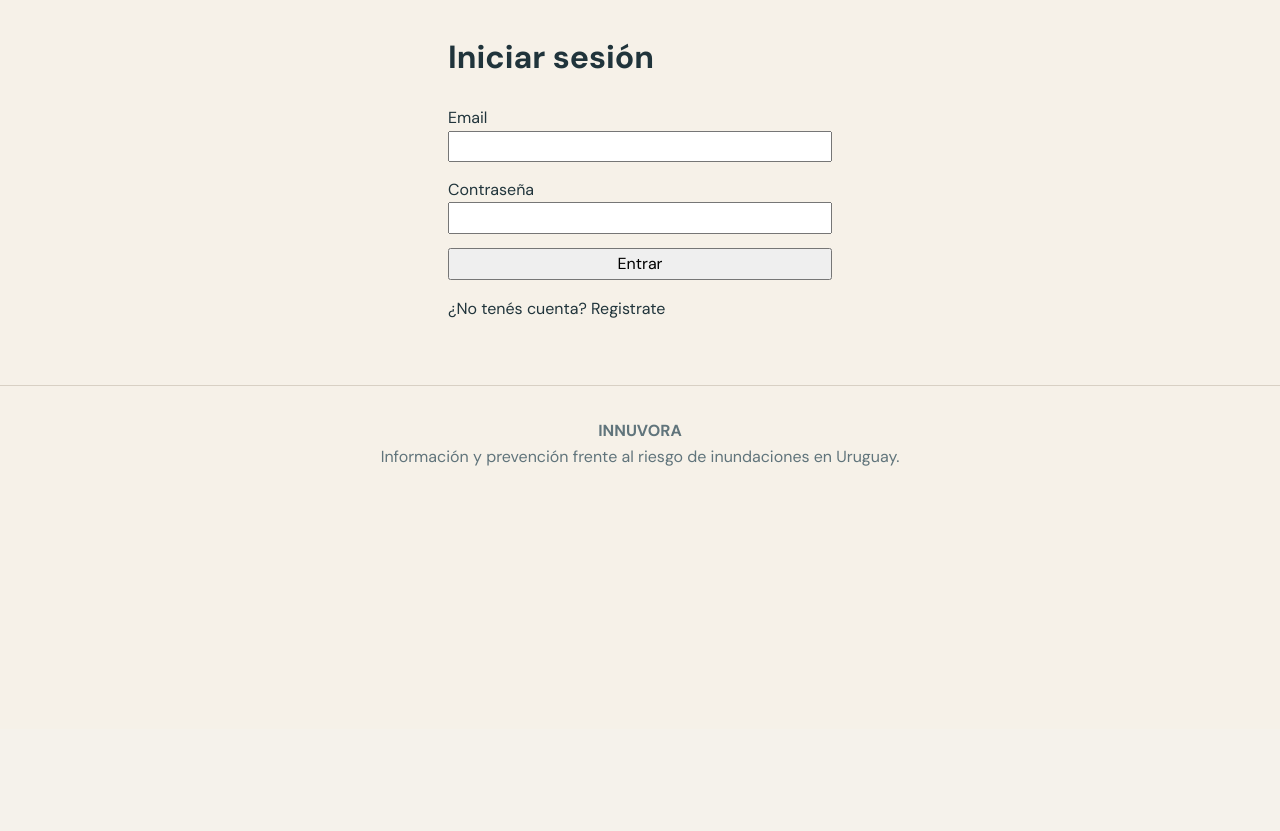
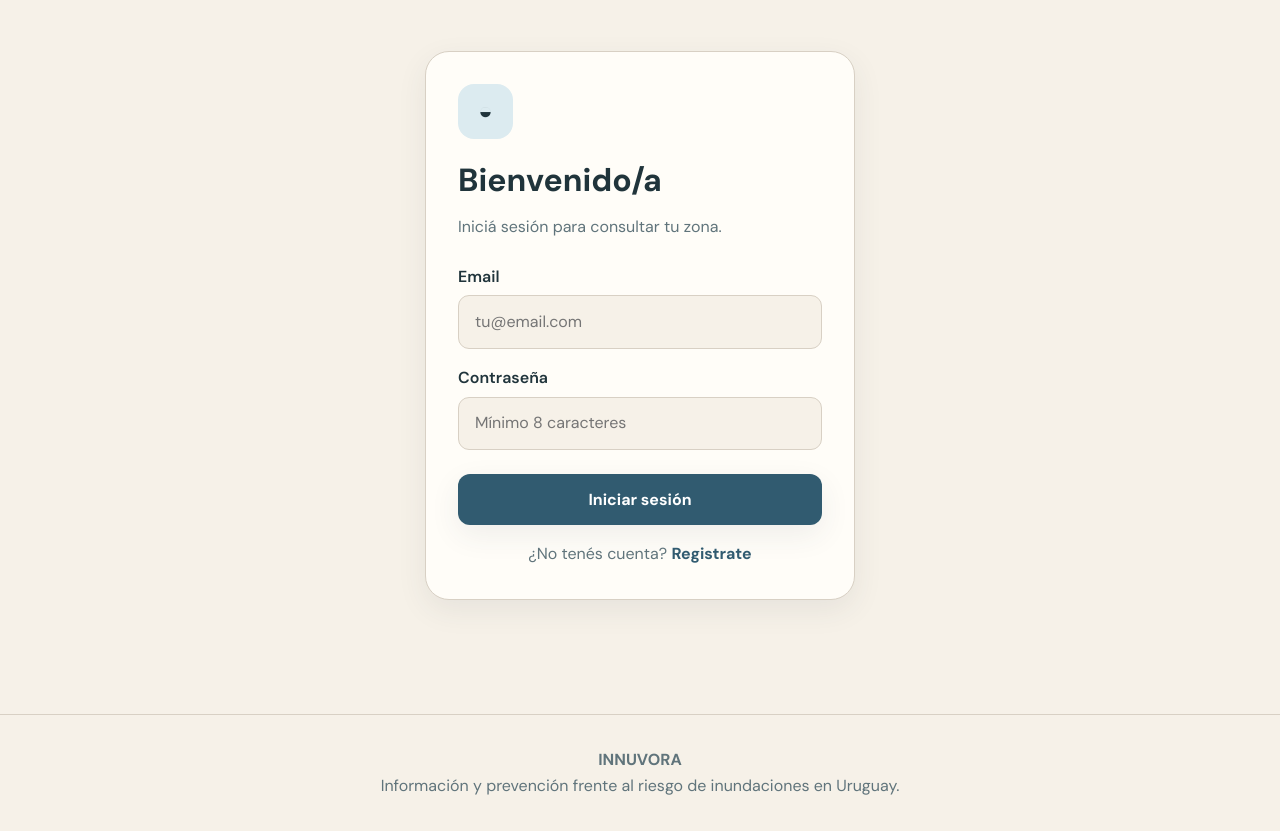
Before and after one commit to MalviRod/proyecto_JBDPA_grupo_4, a Flask app: page /login in a window 1280 px wide. Shown: the part 71-902 px from the top of the page. Before the commit the page ends 537 px from the top, so only its background shows below. Run offline with Flask 3, Linux system fonts and the light colour scheme.

Commit message:
Update auth.html

```diff
--- a/proyecto_JBDPA_grupo_4/inundaciones/app/templates/auth.html
+++ b/proyecto_JBDPA_grupo_4/inundaciones/app/templates/auth.html
@@ -1,15 +1,216 @@
 {% extends "base.html" %}
+
+{% block titulo %}
+INNUVORA · {{ "Crear cuenta" if registro else "Iniciar sesión" }}
+{% endblock %}
+
 {% block contenido %}
-<main style="max-width:26rem;margin:2rem auto;padding:0 1rem">
-  <h1>{{ "Crear cuenta" if registro else "Iniciar sesión" }}</h1>
-  <form method="post" style="display:grid;gap:.9rem">
-    {% if registro %}<label>Nombre<br><input name="nombre" required autocomplete="name" style="width:100%"></label>{% endif %}
-    <label>Email<br><input type="email" name="email" required autocomplete="email" style="width:100%"></label>
-    <label>Contraseña<br><input type="password" name="password" required minlength="8"
-      autocomplete="{{ 'new-password' if registro else 'current-password' }}" style="width:100%"></label>
-    <button>{{ "Crear cuenta" if registro else "Entrar" }}</button>
-  </form>
-  <p>{% if registro %}¿Ya tenés cuenta? <a href="{{ url_for('login') }}">Iniciá sesión</a>
-     {% else %}¿No tenés cuenta? <a href="{{ url_for('registro') }}">Registrate</a>{% endif %}</p>
+
+<style>
+
+    .auth-page {
+        min-height: calc(100vh - 150px);
+
+        display: grid;
+        place-items: center;
+
+        padding: 3rem 1rem;
+    }
+
+    .auth-card {
+        width: min(100%, 430px);
+
+        padding: 2rem;
+
+        background: var(--superficie);
+        border: 1px solid var(--borde);
+        border-radius: 24px;
+
+        box-shadow: var(--sombra);
+    }
+
+    .auth-logo {
+        width: 55px;
+        height: 55px;
+
+        display: grid;
+        place-items: center;
+
+        margin-bottom: 1rem;
+
+        border-radius: 16px;
+
+        background: var(--azul-claro);
+
+        font-size: 1.5rem;
+    }
+
+    .auth-card h1 {
+        margin: 0 0 .5rem;
+        font-size: 2rem;
+    }
+
+    .auth-description {
+        margin-top: 0;
+        color: var(--texto-suave);
+    }
+
+    .auth-form {
+        display: grid;
+        gap: 1rem;
+        margin-top: 1.5rem;
+    }
+
+    .campo {
+        display: grid;
+        gap: .4rem;
+    }
+
+    .campo label {
+        font-weight: 600;
+    }
+
+    .campo input {
+        width: 100%;
+
+        padding: .8rem 1rem;
+
+        border: 1px solid var(--borde);
+        border-radius: 11px;
+
+        background: var(--fondo);
+        color: var(--texto);
+    }
+
+    .auth-form button {
+        width: 100%;
+        margin-top: .5rem;
+    }
+
+    .auth-footer {
+        margin-bottom: 0;
+        text-align: center;
+        color: var(--texto-suave);
+    }
+
+    .auth-footer a {
+        color: var(--azul-oscuro);
+        font-weight: 700;
+    }
+
+</style>
+
+
+<main class="auth-page">
+
+    <section class="auth-card">
+
+        <div class="auth-logo">
+            ◒
+        </div>
+
+        <h1>
+            {{ "Crear cuenta" if registro else "Bienvenido/a" }}
+        </h1>
+
+        <p class="auth-description">
+
+            {% if registro %}
+                Creá tu cuenta para acceder al mapa de riesgo.
+            {% else %}
+                Iniciá sesión para consultar tu zona.
+            {% endif %}
+
+        </p>
+
+
+        <form method="post" class="auth-form">
+
+            {% if registro %}
+
+            <div class="campo">
+                <label for="nombre">Nombre</label>
+
+                <input
+                    id="nombre"
+                    name="nombre"
+                    required
+                    autocomplete="name"
+                    placeholder="Tu nombre"
+                >
+            </div>
+
+            {% endif %}
+
+
+            <div class="campo">
+
+                <label for="email">
+                    Email
+                </label>
+
+                <input
+                    id="email"
+                    type="email"
+                    name="email"
+                    required
+                    autocomplete="email"
+                    placeholder="tu@email.com"
+                >
+
+            </div>
+
+
+            <div class="campo">
+
+                <label for="password">
+                    Contraseña
+                </label>
+
+                <input
+                    id="password"
+                    type="password"
+                    name="password"
+                    required
+                    minlength="8"
+                    autocomplete="{{ 'new-password' if registro else 'current-password' }}"
+                    placeholder="Mínimo 8 caracteres"
+                >
+
+            </div>
+
+
+            <button class="btn btn-primary">
+
+                {{ "Crear cuenta" if registro else "Iniciar sesión" }}
+
+            </button>
+
+        </form>
+
+
+        <p class="auth-footer">
+
+            {% if registro %}
+
+                ¿Ya tenés cuenta?
+                <a href="{{ url_for('login') }}">
+                    Iniciá sesión
+                </a>
+
+            {% else %}
+
+                ¿No tenés cuenta?
+                <a href="{{ url_for('registro') }}">
+                    Registrate
+                </a>
+
+            {% endif %}
+
+        </p>
+
+    </section>
+
 </main>
+
 {% endblock %}
```
